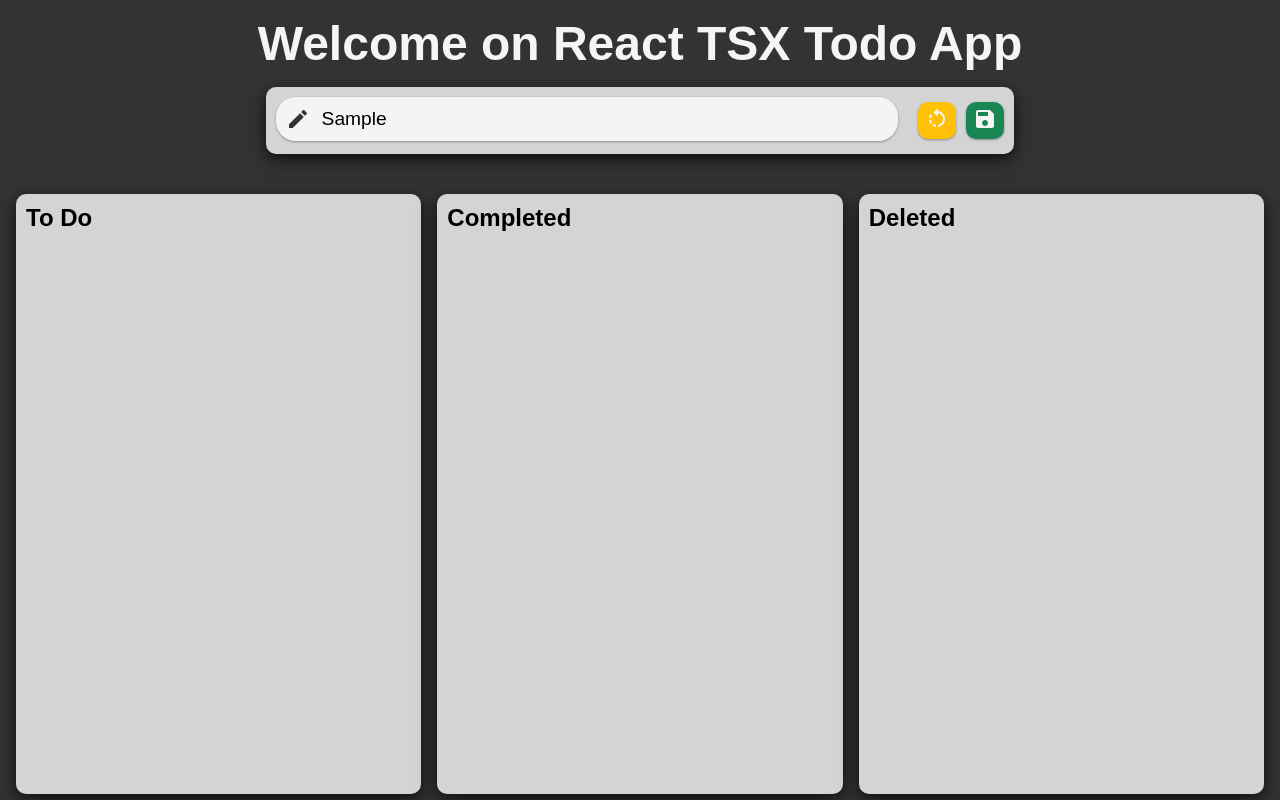
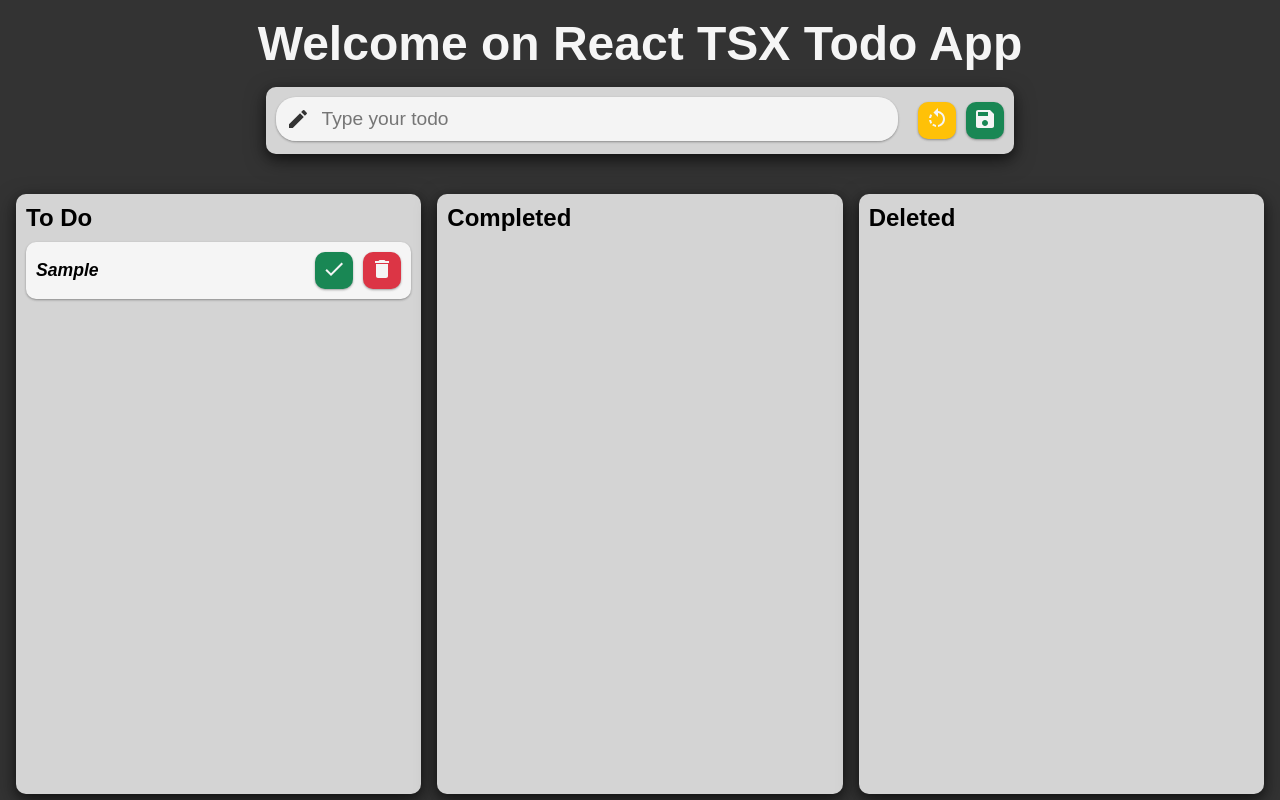
Before and after one commit to vincenzomercadante/reacttsx-todo, a React (Vite) app: page / in a window 1280 px wide. Both pictures are taken after typing "Sample" into the empty fields and a click on the button 985 px from the left and 120 px from the top of the page. Built offline with nearby package versions, Linux system fonts and the light colour scheme.

Commit message:
feat: add Todo structure and logic

```diff
--- /dev/null
+++ b/src/components/Todo/index.tsx
@@ -0,0 +1,73 @@
+import CheckIcon from "@mui/icons-material/Check";
+import DeleteIcon from "@mui/icons-material/Delete";
+import RotateLeftIcon from "@mui/icons-material/RotateLeft";
+
+import MyButton from "../MyButton";
+
+import "./style.css";
+
+interface Todo {
+  txt: string;
+  status: "todo" | "done" | "deleted";
+}
+
+interface Props {
+  todo: Todo;
+  onClickFirst?: () => void;
+  onClickSecond?: () => void;
+}
+
+const Todo: React.FC<Props> = ({ todo, onClickFirst, onClickSecond }) => {
+  return (
+    <>
+      <div className="todo">
+        {/* todo text */}
+        <h3>{todo.txt}</h3>
+        <div className="todo-buttons-container">
+          {/* first button */}
+          <MyButton
+            onClick={onClickFirst}
+            txt={
+              todo.status === "todo" ? (
+                <CheckIcon />
+              ) : todo.status === "done" ? (
+                <DeleteIcon />
+              ) : (
+                <RotateLeftIcon />
+              )
+            }
+            type={
+              todo.status === "todo"
+                ? "check"
+                : todo.status === "done"
+                ? "danger"
+                : "reset"
+            }
+          />
+          {/* second button */}
+          <MyButton
+            onClick={onClickSecond}
+            txt={
+              todo.status === "todo" ? (
+                <DeleteIcon />
+              ) : todo.status === "done" ? (
+                <RotateLeftIcon />
+              ) : (
+                <DeleteIcon />
+              )
+            }
+            type={
+              todo.status === "todo"
+                ? "danger"
+                : todo.status === "done"
+                ? "reset"
+                : "danger"
+            }
+          />
+        </div>
+      </div>
+    </>
+  );
+};
+
+export default Todo;
--- /dev/null
+++ b/src/components/Todo/style.css
@@ -0,0 +1,24 @@
+.todo {
+  margin: 10px 0;
+  padding: var(--main-padding);
+  display: flex;
+  align-items: center;
+  justify-content: space-between;
+  gap: var(--main-gap);
+  border-radius: var(--border-radius);
+  background-color: #f5f5f5;
+  box-shadow: 0px 1px 3px rgba(0, 0, 0, 0.12),
+    /* Ombra direzionale */ 0px 1px 2px rgba(0, 0, 0, 0.24); /* Ombra ambientale */
+}
+
+h3 {
+  flex-grow: 1;
+  font-size: 1.1rem;
+  font-style: italic;
+}
+
+.todo-buttons-container {
+  display: flex;
+  align-items: center;
+  gap: var(--small-gap);
+}
--- a/src/pages/TodoPage/index.tsx
+++ b/src/pages/TodoPage/index.tsx
@@ -13,6 +13,27 @@
 const TodoPage: React.FC = () => {
   const [todos, setTodos] = useState<Todo[]>([]);
 
+  // update the single todo in the state array based on the index. The new status will be specified by newStatus
+  const updateTodoinTodos = (
+    index: number,
+    newStatus: "todo" | "done" | "deleted"
+  ) => {
+    const updatedTodos: Todo[] = todos.map((todo: Todo, innerIndex: number) =>
+      index === innerIndex ? { ...todo, status: newStatus } : todo
+    );
+    setTodos(updatedTodos);
+  };
+
+  // delete the todo from the todos array based on its array index
+  const deleteTodoFromTodo = (index: number) => {
+    const updatedTodos = todos.filter(
+      (todo: Todo, innerIndex: number) => innerIndex !== index
+    );
+
+    setTodos(updatedTodos);
+  };
+
+  // validation rules for the adding todo input
   const validate = (values: any) => {
     const errors: Record<string, string> = {};
     if (!values.todoText) {
@@ -21,10 +42,10 @@
       errors.todoText = "Write a valid todo title";
     }
 
-    console.log(errors.todoText);
     return errors;
   };
 
+  // form rule with formik
   const formik = useFormik({
     initialValues: {
       todoText: "",
@@ -36,7 +57,8 @@
         status: "todo",
       };
 
-      todos.push(todo);
+      setTodos([...todos, todo]);
+      values.todoText = "";
     },
     onReset: (values) => {
       values.todoText = "";
@@ -101,9 +123,18 @@
                 {todos &&
                   todos.map((todo: Todo, index: number) => {
                     return (
+                      todo &&
                       todo.status === "todo" && (
                         <React.Fragment key={index}>
-                          <Todo todo={todo} />
+                          <Todo
+                            todo={todo}
+                            onClickFirst={() =>
+                              updateTodoinTodos(index, "done")
+                            }
+                            onClickSecond={() =>
+                              updateTodoinTodos(index, "deleted")
+                            }
+                          />
                         </React.Fragment>
                       )
                     );
@@ -118,9 +149,18 @@
                 {todos &&
                   todos.map((todo: Todo, index: number) => {
                     return (
+                      todo &&
                       todo.status === "done" && (
                         <React.Fragment key={index}>
-                          <Todo todo={todo} />
+                          <Todo
+                            todo={todo}
+                            onClickFirst={() =>
+                              updateTodoinTodos(index, "deleted")
+                            }
+                            onClickSecond={() =>
+                              updateTodoinTodos(index, "todo")
+                            }
+                          />
                         </React.Fragment>
                       )
                     );
@@ -135,9 +175,16 @@
                 {todos &&
                   todos.map((todo: Todo, index: number) => {
                     return (
+                      todo &&
                       todo.status === "deleted" && (
                         <React.Fragment key={index}>
-                          <Todo todo={todo} />
+                          <Todo
+                            todo={todo}
+                            onClickFirst={() =>
+                              updateTodoinTodos(index, "todo")
+                            }
+                            onClickSecond={() => deleteTodoFromTodo(index)}
+                          />
                         </React.Fragment>
                       )
                     );
```
